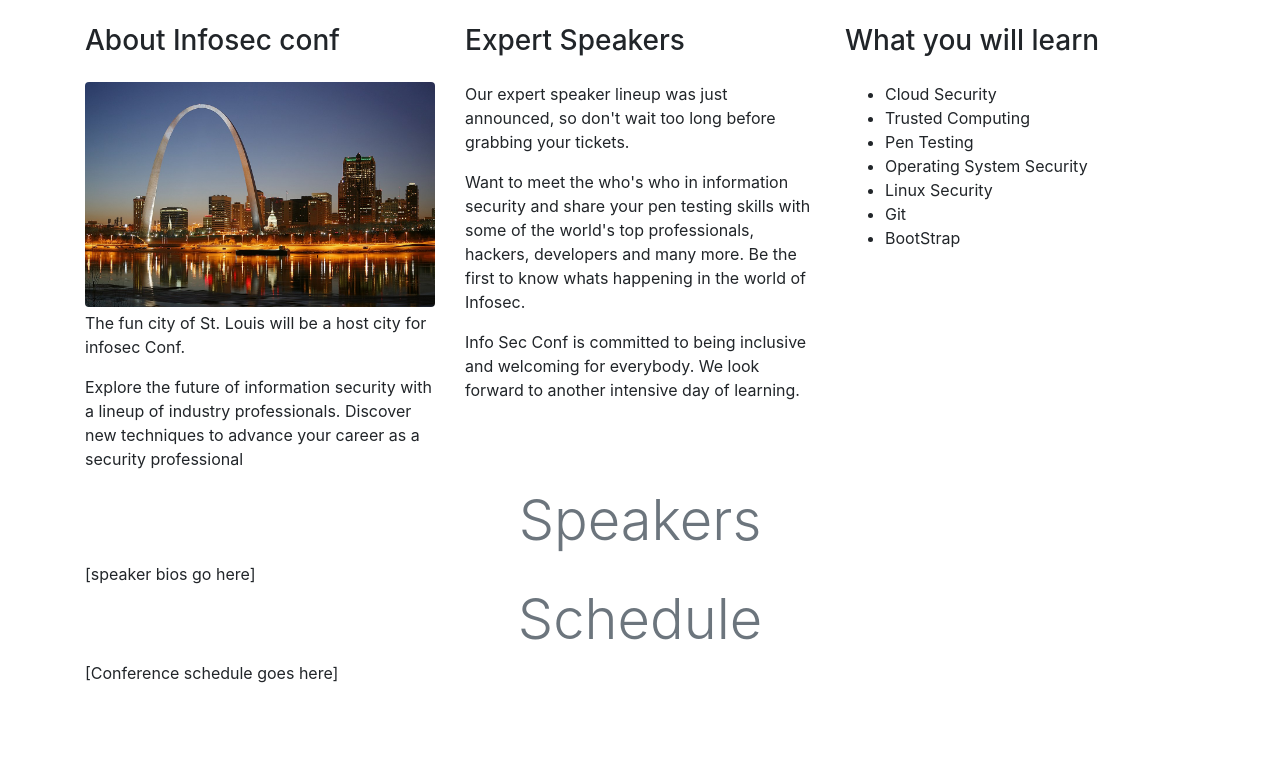
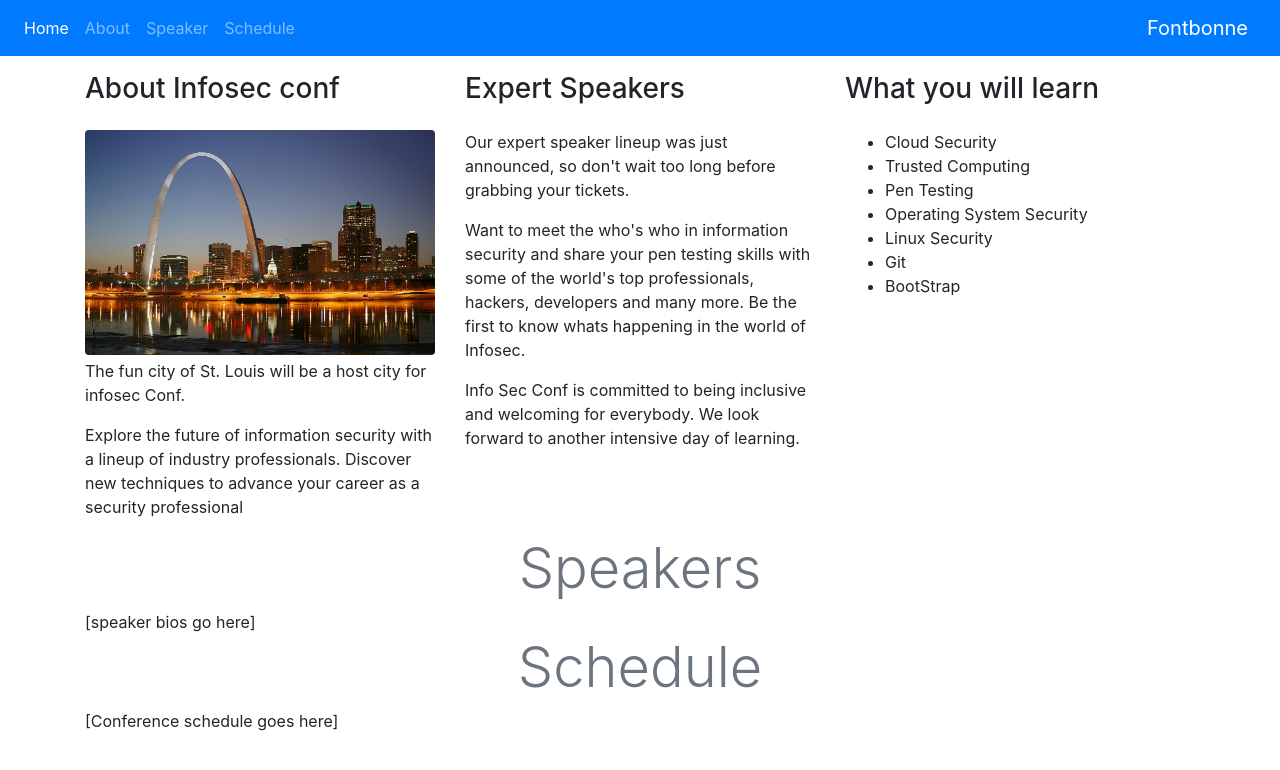
Before and after one commit to Fontbonne-University/cloud-fw-vdub10, a plain HTML site: page index.html in a window 1280 px wide. Drawn offline with nearby package versions, Linux system fonts and the light colour scheme.

Commit message:
Added a nav bar.

```diff
--- a/index.html
+++ b/index.html
@@ -14,10 +14,37 @@
         <title>Hello, world!</title>
     </head>
 <body>
+
+<nav class="navbar navbar-expand-lg navbar-dark bg-primary fixed-top">
+
+
+    <div class="collapse navbar-collapse" id="navbarSupportedContent">
+        <ul class="navbar-nav mr-auto">
+            <li class="nav-item active">
+                <a class="nav-link" href="#">Home <span class="sr-only">(current)</span></a>
+            </li>
+            <li class="nav-item">
+                <a class="nav-link" href="#">About</a>
+            </li>
+            <li class="nav-item">
+                <a class="nav-link" href="#">Speaker</a>
+            </li>
+            <li class="nav-item">
+                <a class="nav-link" href="#">Schedule</a>
+            </li>
+        </ul>
+
+    </div>
+    <a class="navbar-brand" href="#">Fontbonne</a>
+    <button class="navbar-toggler" type="button" data-toggle="collapse" data-target="#navbarSupportedContent" aria-controls="navbarSupportedContent" aria-expanded="false" aria-label="Toggle navigation">
+        <span class="navbar-toggler-icon"></span>
+    </button>
+</nav>
+
 <div class="container pt-4">
     <div class="row">
         <div class="col-sm">
-            <h3 class="mb-4">About Infosec conf</h3>
+            <h3 class="mt-5 mb-4">About Infosec conf</h3>
             <img class="mb-1 rounded img-fluid" src="images/stlouis.jpg" alt="St. Louis">
             <p>The fun city of St. Louis will be a host city for infosec Conf.</p>
             <p>Explore the future of information security with a lineup of industry professionals.
@@ -25,7 +52,7 @@
 
         </div>
         <div class="col-sm">
-            <h3 class="mb-4">Expert Speakers</h3>
+            <h3 class="mt-5 mb-4">Expert Speakers</h3>
             <p>Our expert speaker lineup was just announced, so don't wait too long
             before grabbing your tickets.</p>
             <p>Want to meet the who's who in information security and share your pen testing skills with
@@ -35,7 +62,7 @@
             intensive day of learning.</p>
         </div>
         <div class="col-sm">
-            <h3 class="mb-4">What you will learn</h3>
+            <h3 class="mt-5 mb-4">What you will learn</h3>
             <ul>
                 <li>Cloud Security</li>
                 <li>Trusted Computing</li>
```
